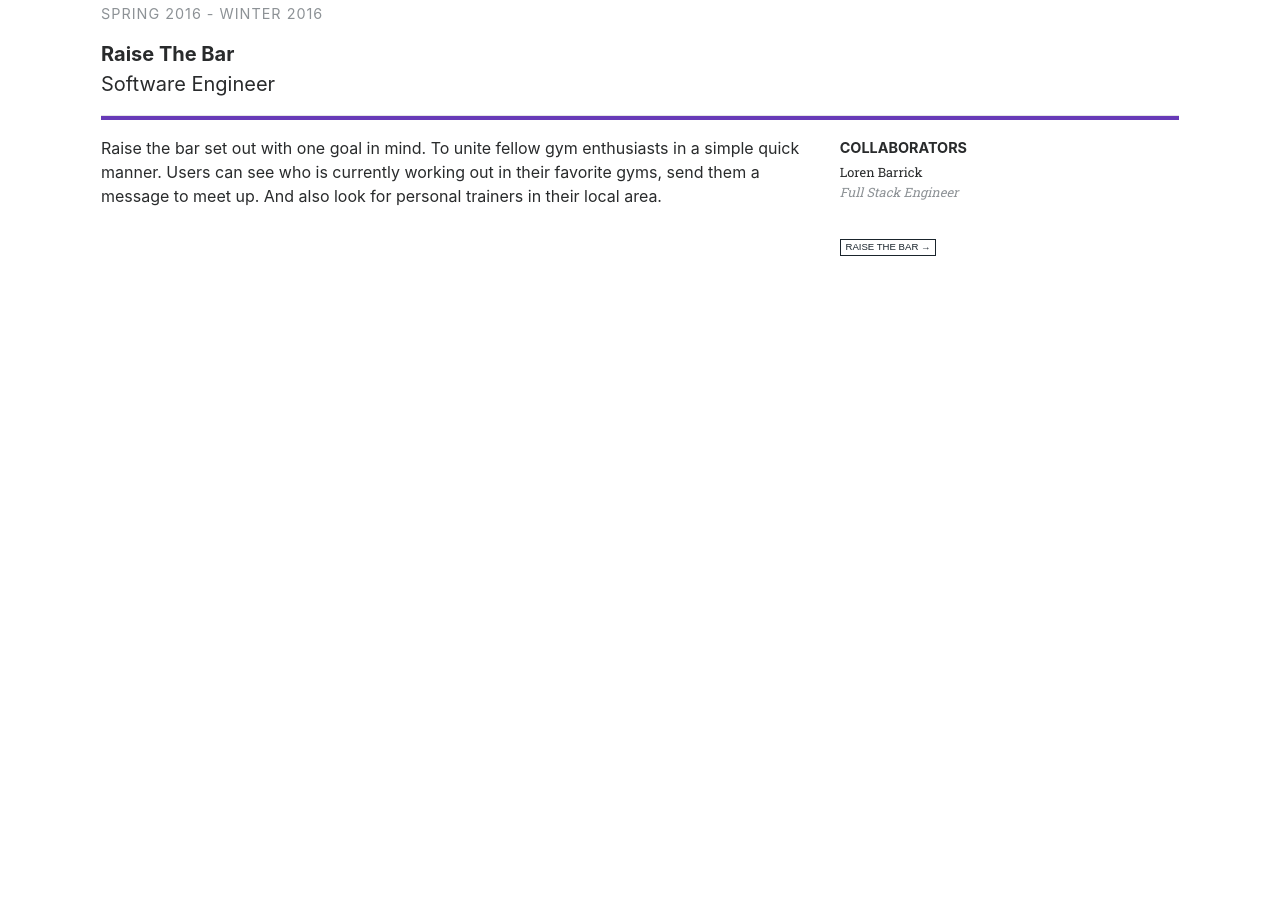
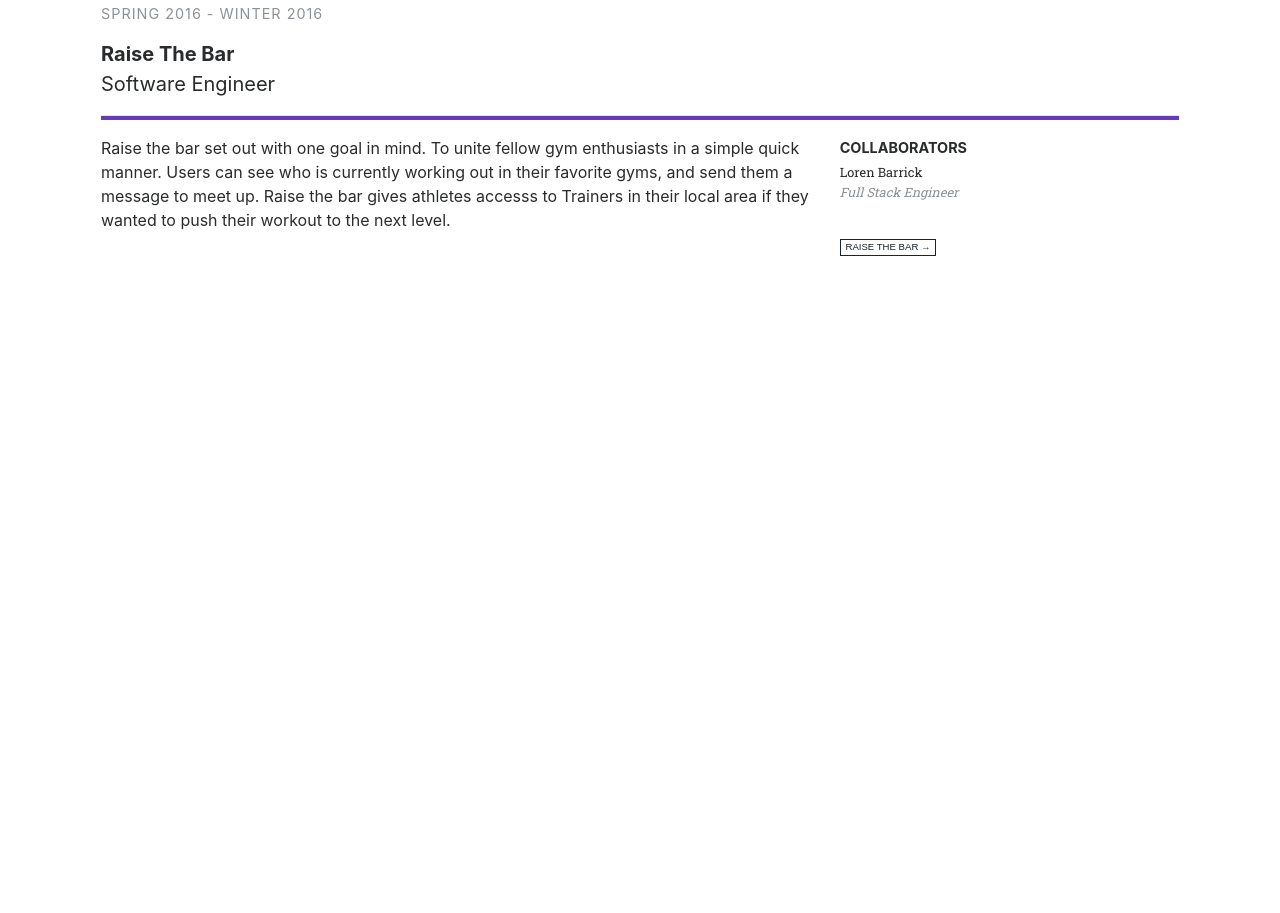
Before and after one commit to Visylvius/portfolio-site, a website: page index.html in a window 1280 px wide. Shown: the part 2299-3212 px from the top of the page. Drawn offline with nearby package versions, Linux system fonts and the light colour scheme; a web font is replaced by a local one.

Commit message:
edit raise the bar description p

```diff
--- a/index.html
+++ b/index.html
@@ -63,7 +63,7 @@
               <div class="row">
                 <div class="col-sm-8 col-md-8">
                   <p class='portfolio-piece-description'>
-                    Raise the bar set out with one goal in mind. To unite fellow gym enthusiasts in a simple quick manner. Users can see who is currently working out in their favorite gyms, send them a message to meet up. And also look for personal trainers in their local area.
+                    Raise the bar set out with one goal in mind. To unite fellow gym enthusiasts in a simple quick manner. Users can see who is currently working out in their favorite gyms, and send them a message to meet up. Raise the bar gives athletes accesss to Trainers in their local area if they wanted to push their workout to the next level.
                   </p>
                 </div>
                 <div class="col-sm-4 col-md-4">
```
